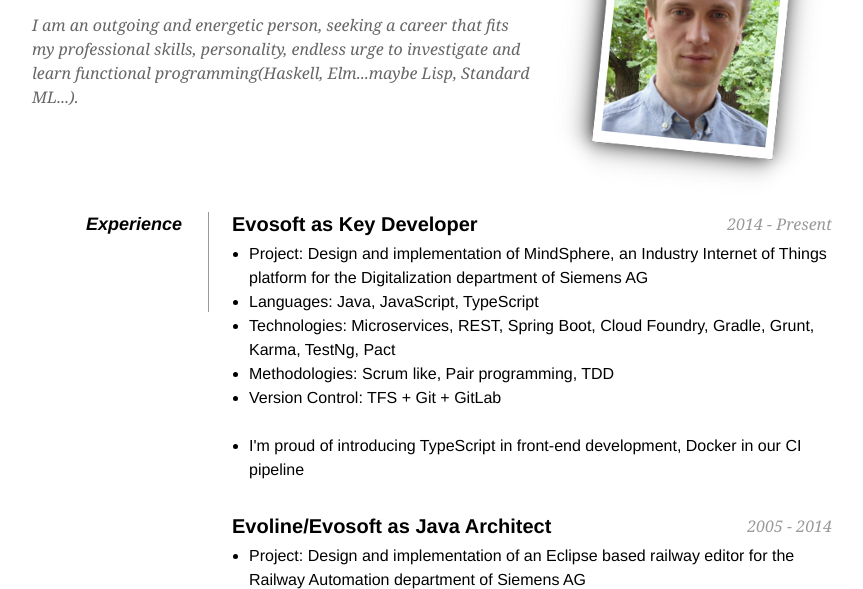
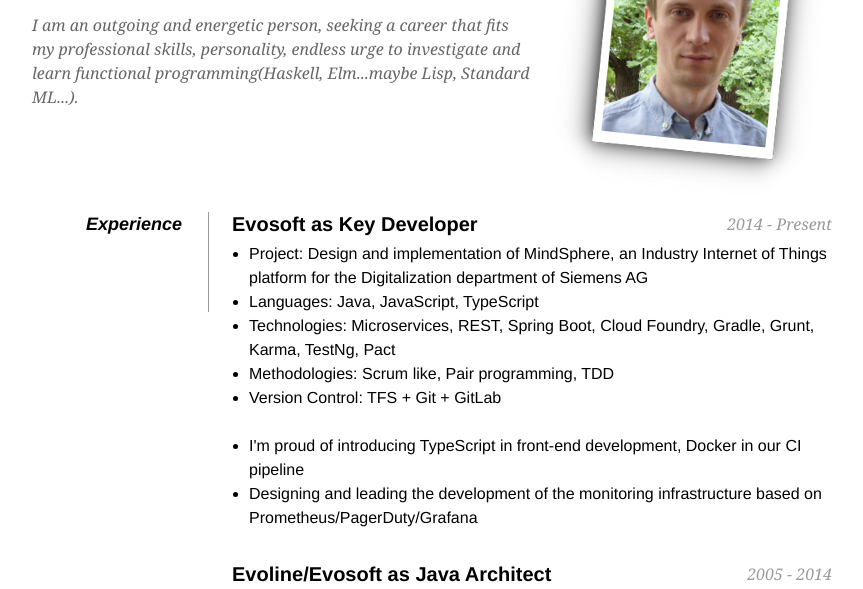
Before and after one commit to karandit/karandit.github.io, a website: page index.html in a window 1280 px wide. Shown: the part 148-737 px from the top of the page, without its empty margins (208-1071 px from the left). Drawn offline with Linux system fonts and the light colour scheme.

Commit message:
Mention Prometheus/Grafana

```diff
--- a/index.html
+++ b/index.html
@@ -61,6 +61,7 @@
                     <li>Version Control: TFS + Git + GitLab</li>
                     <br>
                     <li>I'm proud of introducing TypeScript in front-end development, Docker in our CI pipeline</li>
+                    <li>Designing and leading the development of the monitoring infrastructure based on Prometheus/PagerDuty/Grafana</li>
                 </ul>
 
                 <h2>Evoline/Evosoft as Java Architect <span>2005 - 2014</span></h2>
```
